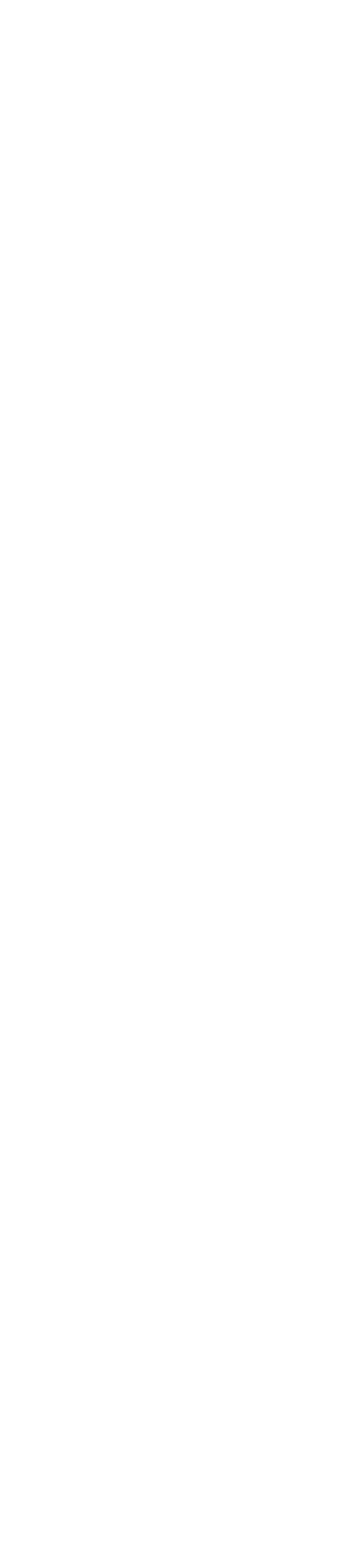
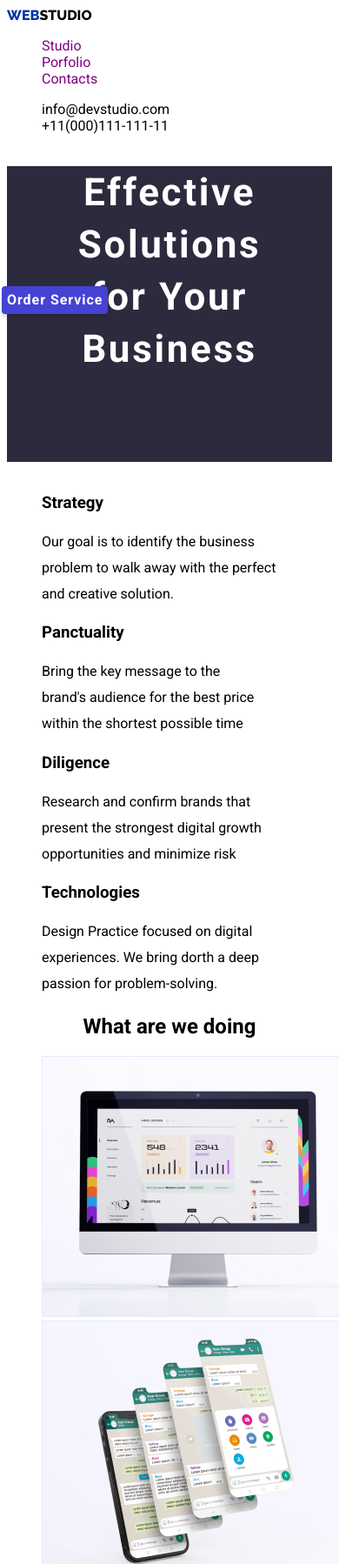
Before and after one commit to ruki21/goit-markup-hw-02, a plain HTML site: page index.html in a window 390 px wide. Shown: the top 1798 px of the page at 87% size. Before the commit the page ends 844 px from the top, so only its background shows below. Drawn offline with Linux system fonts and the light colour scheme.

Commit message:
hw-commit

```diff
--- /dev/null
+++ b/css/mystyle.css
@@ -0,0 +1,125 @@
+body {
+
+    font-family: 'Roboto', sans-serif;
+
+}
+
+h1 {
+    font-style: normal;
+    font-weight: 900;
+    font-size: 44px;
+    line-height: 60px;
+    text-align: center;
+    letter-spacing: 0.06em;
+    color: #ffffff;
+    background-color: #2c2a3d;
+    padding-bottom: 100px;
+    font-family: 'Roboto', sans-serif;
+}
+
+span {
+
+    color: #0734a6;
+
+}
+
+
+
+ul li {
+    list-style: none;
+}
+
+.footer {
+    background-color: #2c2a3d;
+
+    text-decoration: none;
+
+
+}
+
+.par-footer {
+
+    color: #FFFFFF;
+}
+
+.foot-logo {
+    font-family: 'Raleway', sans-serif;
+    color: #FFFFFF;
+    text-decoration: none;
+}
+
+.logo-class,
+.address-class,
+.link-class {
+    text-decoration: none;
+
+}
+
+.button {
+    font-family: 'Roboto';
+    font-style: normal;
+    font-weight: 700;
+    font-size: 16px;
+    line-height: 30px;
+    display: flex;
+    align-items: center;
+    text-align: center;
+    letter-spacing: 0.06em;
+    border: none;
+    color: #FFFFFF;
+    background: #4542d4;
+    box-shadow: 0px 4px 4px rgba(0, 0, 0, 0.15);
+    border-radius: 4px;
+    cursor: pointer;
+
+    position: absolute;
+    left: 0.5%;
+    top: 39%;
+}
+
+
+
+
+.address-class,
+.logo-class,
+.link-class {
+    color: black;
+}
+
+.link-class:active {
+    color: #0734a6;
+}
+
+.link-class,
+.address-class:visited {
+    color: red;
+}
+
+.link-class,
+.address-class:hover {
+    color: purple;
+}
+
+
+.teams {
+    background-color: #f2f0f5;
+    font-family: 'Roboto', sans-serif;
+
+}
+
+.logo-class {
+    font-family: 'Raleway', sans-serif;
+}
+
+.desc-class,
+.teams-profile {
+    text-align: center;
+}
+
+.address-class {
+    font-style: normal;
+}
+
+.content-class {
+    line-height: 30px;
+}
--- a/index.html
+++ b/index.html
@@ -2,12 +2,120 @@
 <html lang="en">
 
 <head>
+
     <meta charset="UTF-8">
-    <meta name="viewport" content="width=device-width, initial-scale=1.0">
-    <title>Document</title>
+    <meta name="viewport" content="width=device-width>, initial-scale=1.0">
+    <title>Homework02</title>
+    <link rel="stylesheet" href="css/mystyle.css">
+    <link rel="preconnect" href="https://fonts.googleapis.com">
+    <link rel="preconnect" href="https://fonts.gstatic.com" crossorigin>
+    <link
+        href="https://fonts.googleapis.com/css2?family=Raleway:wght@800&family=Roboto:ital,wght@0,400;0,500;0,700;1,400&display=swap"
+        rel="stylesheet">
+    <link
+        href="https://fonts.googleapis.com/css2?family=Raleway:wght@800&family=Roboto:ital,wght@0,400;0,500;0,700;1,400;1,900&display=swap"
+        rel="stylesheet">
 </head>
 
 <body>
+    <header>
+        <nav class="nav-link">
+            <a class="logo-class" href="index.html"><span>WEB</span>STUDIO</a>
+            <ul>
+                <li><a class="link-class" href="index.html">Studio</a></li>
+                <li><a class="link-class" href="portfolio.html">Porfolio</a></li>
+                <li><a class="link-class" href="#contact.html">Contacts</a></li>
+
+            </ul>
+
+        </nav>
+        <address>
+            <ul>
+                <li><a class="address-class" href="mailto:info@devstudio.com">info@devstudio.com</a></li>
+                <li><a class="address-class" href="tel:+11(000)111-111-11">+11(000)111-111-11</a></li>
+            </ul>
+        </address>
+
+    </header>
+
+    <main>
+        <section>
+            <div>
+                <h1>Effective Solutions<br>for Your Business</h1>
+
+                <button class="button" type="button">Order Service</button>
+            </div>
+        </section>
+        <section>
+            <h2 id="" hidden>Features</h2>
+            <ul>
+                <li>
+                    <h3>Strategy</h3>
+                    <p class="content-class">Our goal is to identify the business <br>problem to walk away with the
+                        perfect<br>
+                        and creative solution.
+                    </p>
+                </li>
+                <li>
+                    <h3>Panctuality</h3>
+                    <p class="content-class">Bring the key message to the <br /> brand's audience for the best price<br>
+                        within the
+                        shortest possible
+                        time</p>
+                </li>
+                <li>
+                    <h3>Diligence</h3>
+                    <p class="content-class">Research and confirm brands that <br>present the strongest digital
+                        growth<br>
+                        opportunities and minimize
+                        risk</p>
+                </li>
+                <li>
+                    <h3>Technologies
+                    </h3>
+                    <p class="content-class">Design Practice focused on digital <br>experiences. We bring dorth a
+                        deep<br>
+                        passion for
+                        problem-solving.</p>
+                </li>
+            </ul>
+        </section>
+        <section>
+            <h2 class="desc-class">What are we doing</h2>
+            <ul>
+                <li><img src="images/img-1.jpg" alt="computer" width="360"></li>
+                <li><img src="images/img-2.jpg" alt="mobile" width="360"></li>
+                <li><img src="images/img-3.jpg" alt="mobile and pc" width="360"></li>
+            </ul>
+        </section>
+        <section class="teams">
+            <h2 class="teams-profile">Our Team</h2>
+            <ul>
+                <li><img src="images/team-card1.jpg" alt="person1" width="280">
+                    <h3 class="teams-profile">Mark Guerrero</h3>
+                    <p class="teams-profile">Product Designer</p>
+                </li>
+                <li><img src="images/team-card2.jpg" alt="person2" width="280">
+                    <h3 class="teams-profile">Tom Ford</h3>
+                    <p class="teams-profile">Frontend Developer</p>
+                </li>
+                <li><img src="images/team-card3.jpg" alt="person3" width="280">
+                    <h3 class="teams-profile">Camila Garcia</h3>
+                    <p class="teams-profile">Marketing</p>
+                </li>
+                <li><img src="images/team-card4.jpg" alt="person4" width="280">
+                    <h3 class="teams-profile">Daniel Wilson</h3>
+                    <p class="teams-profile"> UI Designer</p>
+                </li>
+            </ul>
+        </section>
+    </main>
+    <footer class="footer" id="contact.html">
+        <a class="foot-logo" href="/goit-markup-hw-01/"><span>WEB</span>STUDIO</a>
+        <p class="par-footer">Increase the flow of customers and<br>
+            sales for your business with digital <br>marketing & growth solutions.</p>
+    </footer>
+
 
 </body>
 
```
Also changed, not shown: portfolio.html (added, +42 -0 lines), images/img-1.jpg (added), images/img-2.jpg (added), images/img-3.jpg (added), images/team-card1.jpg (added), images/team-card2.jpg (added), images/team-card3.jpg (added), images/team-card4.jpg (added).
